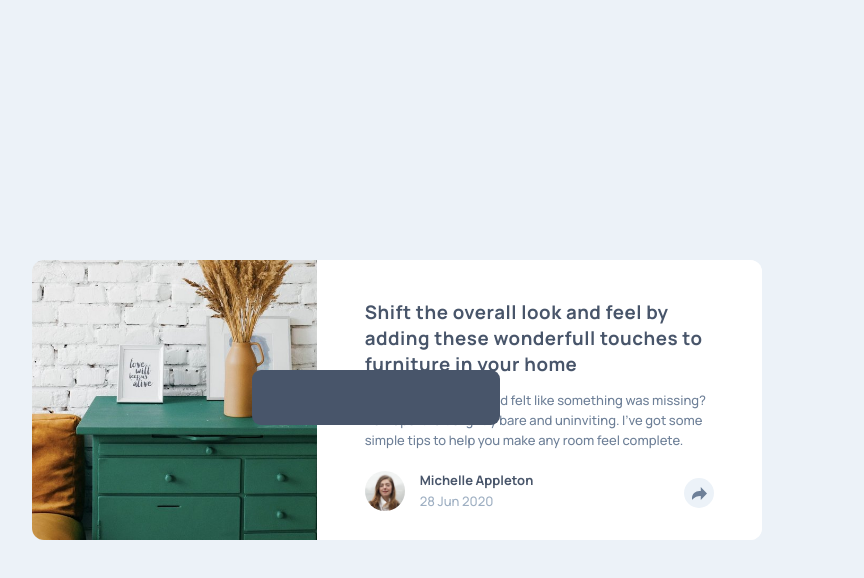
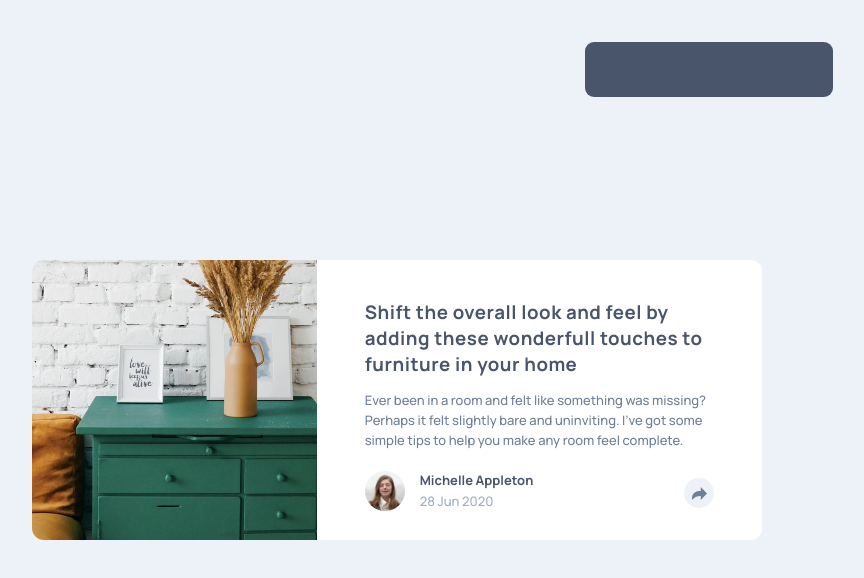
Before and after one commit to alcantargadiel/article-preview, a plain HTML site: page index.html in a window 1280 px wide. Shown: the whole page, without its empty margins (243-1107 px from the left). Drawn offline with Linux system fonts and the light colour scheme.

Commit message:
Setting position fixed and reacomodating social icons bar

```diff
--- a/index.html
+++ b/index.html
@@ -126,13 +126,12 @@
             width: 248px;
             height: 55px;
             background: hsl(217, 19%, 35%);
-            bottom: 85px;
             display: flex;
             left: auto;
             margin: auto;
-            position: absolute;
+            position: fixed;
             border-radius: 9px;
-            transform: translate(220px, -30px);
+            transform: translate(553px, -218px);
             z-index: 99;
         }
     </style>
```
